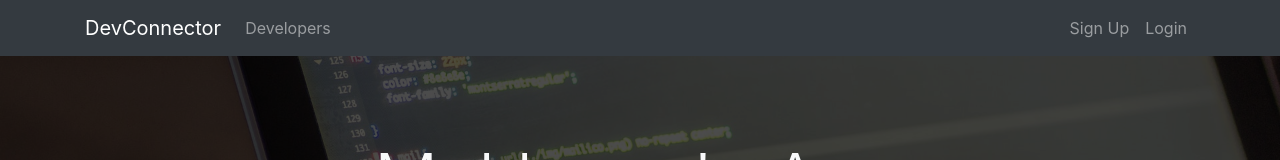
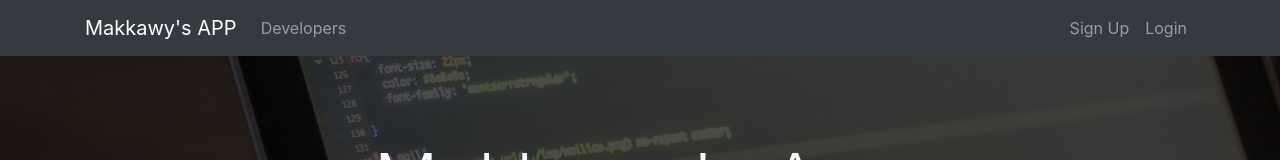
Before and after one commit to makkawysaleh/finalWebSec, a React (Create React App) app in the folder client/: page / in a window 1280 px wide. Shown: the top 160 px of the page. Built offline with nearby package versions, Linux system fonts and the light colour scheme.

Commit message:
Fix the two button on the firest page, landing page.

```diff
--- a/client/src/components/layout/Landing.js
+++ b/client/src/components/layout/Landing.js
@@ -1,4 +1,5 @@
 import React, { Component } from 'react';
+import { Link } from 'react-router-dom';
 
 class Landing extends Component {
   render() {
@@ -15,12 +16,12 @@
                   help from other developers
                 </p>
                 <hr />
-                <a href="register.html" className="btn btn-lg btn-info mr-2">
+                <Link to="/register" className="btn btn-lg btn-info mr-2">
                   Sign Up
-                </a>
-                <a href="login.html" className="btn btn-lg btn-light">
+                </Link>
+                <Link to="/login" className="btn btn-lg btn-light">
                   Login
-                </a>
+                </Link>
               </div>
             </div>
           </div>
--- a/client/src/components/layout/Navbar.js
+++ b/client/src/components/layout/Navbar.js
@@ -1,13 +1,13 @@
 import React, { Component } from 'react';
-
+import { Link } from 'react-router-dom';
 class Navbar extends Component {
   render() {
     return (
       <nav className="navbar navbar-expand-sm navbar-dark bg-dark mb-4">
         <div className="container">
-          <a className="navbar-brand" href="landing.html">
-            DevConnector
-          </a>
+          <Link className="navbar-brand" to="/">
+            Makkawy's APP
+          </Link>
           <button
             className="navbar-toggler"
             type="button"
@@ -20,23 +20,23 @@
           <div className="collapse navbar-collapse" id="mobile-nav">
             <ul className="navbar-nav mr-auto">
               <li className="nav-item">
-                <a className="nav-link" href="profiles.html">
+                <Link className="nav-link" to="/profiles">
                   {' '}
                   Developers
-                </a>
+                </Link>
               </li>
             </ul>
 
             <ul className="navbar-nav ml-auto">
               <li className="nav-item">
-                <a className="nav-link" href="register.html">
+                <Link className="nav-link" to="/register">
                   Sign Up
-                </a>
+                </Link>
               </li>
               <li className="nav-item">
-                <a className="nav-link" href="login.html">
+                <Link className="nav-link" to="/login">
                   Login
-                </a>
+                </Link>
               </li>
             </ul>
           </div>
```
